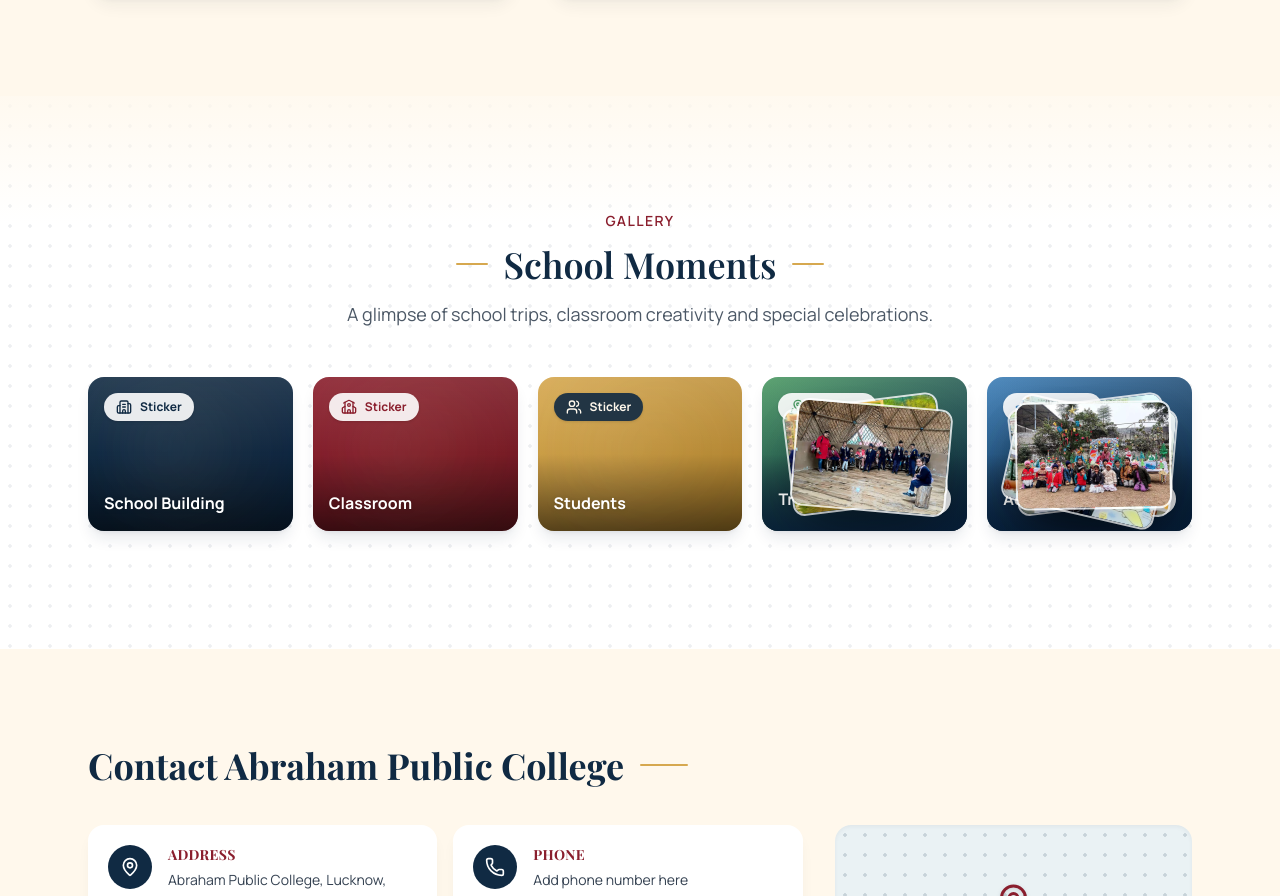
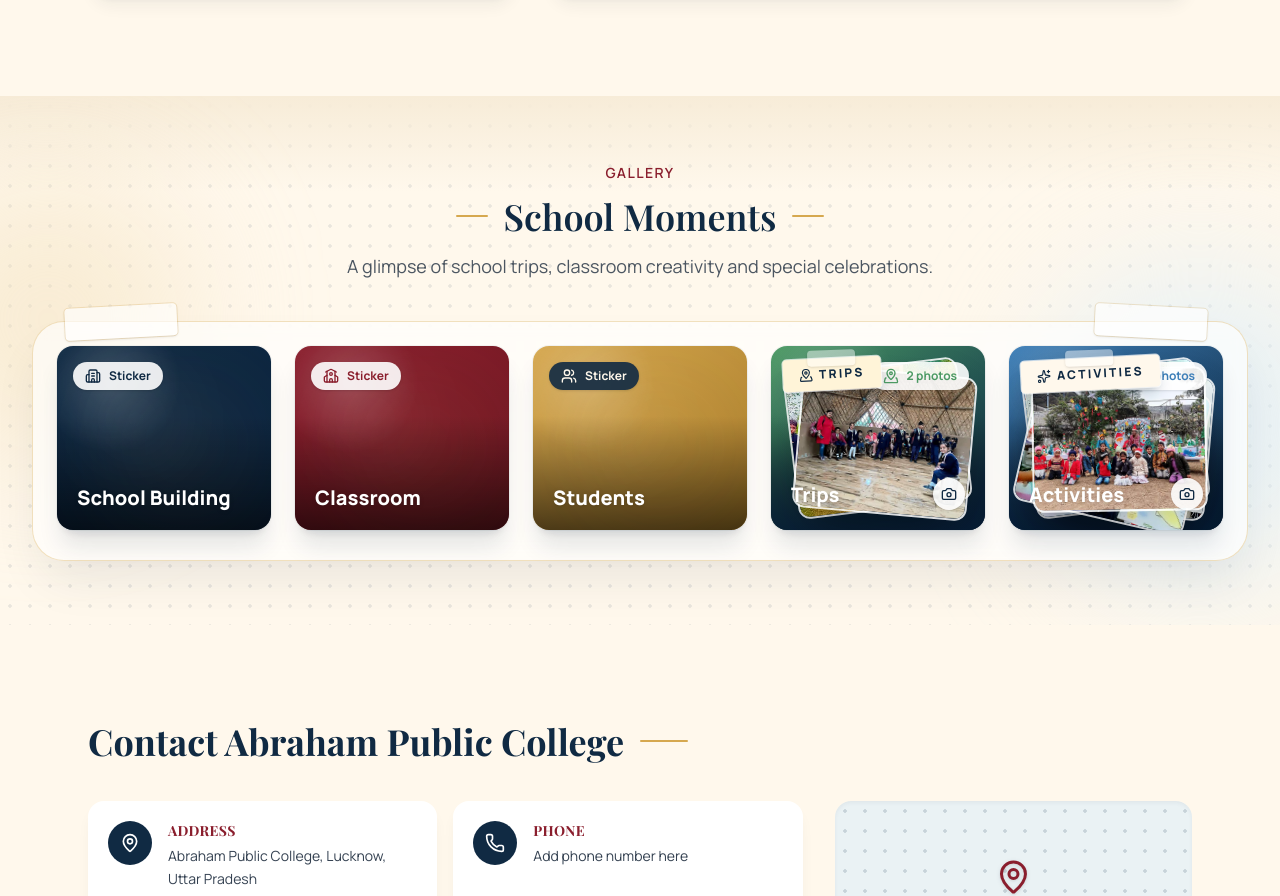
Before and after one commit to shopfrontstudio/Abraham-public-college, a React (Vite) app: page / in a window 1280 px wide. Shown: the part 2344-3240 px from the top of the page. Built offline with nearby package versions, Linux system fonts and the light colour scheme; a web font is replaced by a local one.

Commit message:
Polish gallery noticeboard layout

```diff
--- a/src/components/Gallery.jsx
+++ b/src/components/Gallery.jsx
@@ -9,26 +9,31 @@
     icon: Building2,
     gradient: "from-navy to-navy-deep",
     chip: "bg-white/90 text-navy",
+    tape: "bg-blue-card text-navy",
   },
   maroon: {
     icon: School,
     gradient: "from-maroon to-maroon-dark",
     chip: "bg-white/90 text-maroon",
+    tape: "bg-cream text-maroon",
   },
   gold: {
     icon: Users,
     gradient: "from-gold to-[#a87c2a]",
     chip: "bg-navy/90 text-cream",
+    tape: "bg-navy text-cream",
   },
   green: {
     icon: MapPinned,
     gradient: "from-green-accent to-navy",
     chip: "bg-white/90 text-green-accent",
+    tape: "bg-yellow-soft text-navy",
   },
   blue: {
     icon: Sparkles,
     gradient: "from-blue-accent to-navy",
     chip: "bg-white/90 text-blue-accent",
+    tape: "bg-cream text-navy",
   },
 };
 
@@ -48,11 +53,11 @@
     <button
       type="button"
       onClick={() => hasPhotos && onOpen(category)}
-      className={`group relative aspect-[4/3] w-full overflow-hidden rounded-2xl text-left shadow-lg shadow-navy/10 ring-1 ring-transparent transition-all duration-300 hover:-translate-y-1.5 hover:shadow-2xl hover:shadow-navy/15 hover:ring-gold/45 focus-visible:ring-2 focus-visible:ring-gold ${hasPhotos ? "cursor-pointer" : "cursor-default"}`}
+      className={`group relative aspect-[1.16/1] w-full overflow-hidden rounded-2xl text-left shadow-xl shadow-navy/12 ring-1 ring-navy/5 transition-all duration-300 hover:-translate-y-2 hover:shadow-2xl hover:shadow-navy/18 hover:ring-gold/55 focus-visible:ring-2 focus-visible:ring-gold ${hasPhotos ? "cursor-pointer" : "cursor-default"}`}
       aria-label={hasPhotos ? `Open ${category.label} gallery` : category.label}
     >
       <div className={`absolute inset-0 bg-gradient-to-br ${style.gradient}`} />
-      <div className="absolute inset-0 bg-gradient-to-t from-black/55 via-black/0 to-white/10" />
+      <div className="absolute inset-0 bg-[radial-gradient(circle_at_25%_20%,rgba(255,255,255,0.18),transparent_32%),linear-gradient(to_top,rgba(0,0,0,0.6),transparent_62%)]" />
 
       {hasPhotos ? (
         <div className="absolute inset-0">
@@ -63,7 +68,7 @@
               alt=""
               loading="lazy"
               aria-hidden="true"
-              className={`absolute left-1/2 top-1/2 h-[70%] w-[76%] rounded-xl border-2 border-white/80 object-cover shadow-2xl transition-all duration-500 ease-out group-hover:scale-105 group-focus-visible:scale-105 ${
+              className={`absolute left-1/2 top-1/2 h-[78%] w-[82%] rounded-xl border-2 border-white/85 object-cover shadow-2xl transition-all duration-500 ease-out group-hover:scale-105 group-focus-visible:scale-105 ${
                 index === 0
                   ? "-translate-x-1/2 -translate-y-1/2 rotate-[-7deg] group-hover:-translate-x-[58%] group-hover:-translate-y-[54%] group-hover:rotate-[-13deg]"
                   : index === 1
@@ -76,6 +81,13 @@
             />
           ))}
           <div className="absolute inset-0 bg-gradient-to-t from-navy-deep/75 via-navy-deep/10 to-transparent" />
+          <span
+            className={`absolute left-3 top-3 z-30 inline-flex -rotate-3 items-center gap-1.5 rounded-sm px-4 py-2 font-body text-xs font-black uppercase tracking-[0.18em] shadow-lg shadow-navy/20 ring-1 ring-white/70 ${style.tape}`}
+          >
+            <span className="absolute -top-2 left-1/2 h-4 w-12 -translate-x-1/2 rotate-1 rounded-sm bg-white/45 shadow-sm" aria-hidden="true" />
+            <CategoryIcon className="relative h-3.5 w-3.5" aria-hidden="true" />
+            <span className="relative">{category.label}</span>
+          </span>
         </div>
       ) : (
         <div className="absolute inset-0 opacity-80 transition-transform duration-500 group-hover:scale-105">
@@ -84,13 +96,13 @@
         </div>
       )}
 
-      <span className={`absolute left-4 top-4 inline-flex items-center gap-2 rounded-full px-3 py-1.5 font-body text-xs font-bold shadow-sm ${style.chip}`}>
+      <span className={`absolute ${hasPhotos ? "right-4 top-4" : "left-4 top-4"} z-20 inline-flex items-center gap-2 rounded-full px-3 py-1.5 font-body text-xs font-bold shadow-sm ${style.chip}`}>
         <CategoryIcon className="h-4 w-4" aria-hidden="true" />
         {hasPhotos ? `${category.items.length} photos` : "Sticker"}
       </span>
 
-      <span className="absolute bottom-4 left-4 right-4 flex items-center justify-between gap-3">
-        <span className="font-body text-sm font-bold text-white drop-shadow md:text-base">
+      <span className="absolute bottom-5 left-5 right-5 z-20 flex items-center justify-between gap-3">
+        <span className="font-body text-lg font-black leading-tight text-white drop-shadow md:text-xl">
           {category.label}
         </span>
         {hasPhotos && (
@@ -201,11 +213,13 @@
   const categories = gallery.categories ?? [];
 
   return (
-    <section className="relative overflow-hidden bg-white py-20 md:py-28">
-      <div aria-hidden="true" className="bg-dot-grid absolute inset-0 opacity-45" />
-      <div className="absolute inset-x-0 top-0 h-32 bg-gradient-to-b from-cream/80 to-transparent" aria-hidden="true" />
+    <section className="relative overflow-hidden bg-cream py-12 md:py-16">
+      <div aria-hidden="true" className="bg-dot-grid absolute inset-0 opacity-55" />
+      <div className="absolute inset-x-0 top-0 h-24 bg-gradient-to-b from-cream-deep to-transparent" aria-hidden="true" />
+      <div className="absolute -left-24 top-20 h-72 w-72 rounded-full bg-gold-soft/50 blur-3xl" aria-hidden="true" />
+      <div className="absolute -right-20 bottom-10 h-80 w-80 rounded-full bg-blue-card/65 blur-3xl" aria-hidden="true" />
 
-      <div className="relative mx-auto max-w-6xl px-6">
+      <div className="relative mx-auto max-w-7xl px-5 md:px-8">
         <Reveal>
           <div className="mx-auto max-w-2xl text-center">
             <span className="font-body text-sm font-semibold uppercase tracking-widest text-maroon">
@@ -220,13 +234,17 @@
           </div>
         </Reveal>
 
-        <RevealGroup className="mt-12 grid grid-cols-1 gap-5 sm:grid-cols-2 lg:grid-cols-5" stagger={0.07}>
+        <div className="relative mt-8 rounded-[2rem] border border-gold/35 bg-white/65 p-4 shadow-2xl shadow-navy/10 backdrop-blur-sm md:mt-10 md:p-6">
+          <div className="absolute -top-4 left-8 h-8 w-28 -rotate-3 rounded-sm bg-white/65 shadow-sm ring-1 ring-gold/25" aria-hidden="true" />
+          <div className="absolute -top-4 right-10 h-8 w-28 rotate-3 rounded-sm bg-white/65 shadow-sm ring-1 ring-gold/25" aria-hidden="true" />
+          <RevealGroup className="grid grid-cols-1 gap-5 sm:grid-cols-2 lg:grid-cols-5 lg:gap-6" stagger={0.07}>
             {categories.map((category) => (
               <RevealItem key={category.label}>
                 <GallerySticker category={category} onOpen={setSelectedCategory} />
               </RevealItem>
             ))}
           </RevealGroup>
+        </div>
       </div>
 
       {selectedCategory && (
```
Lines whose indentation alone changed are shown as unchanged.
